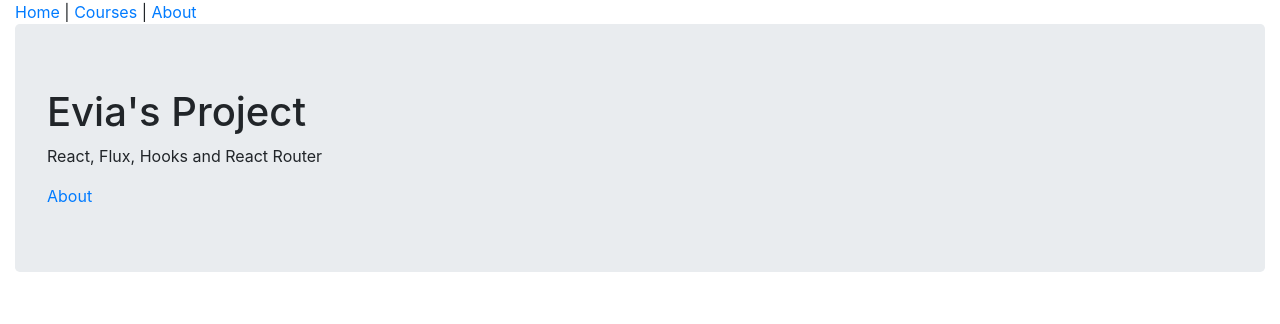
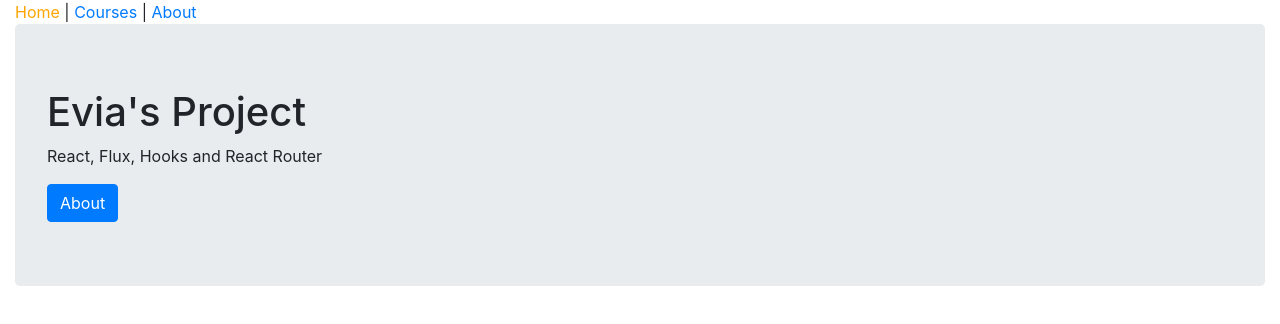
Before and after one commit to Evia-H/react-hooks-flux, a React (Create React App) app: page / in a window 1280 px wide. Shown: the top 324 px of the page. Built offline with nearby package versions, Linux system fonts and the light colour scheme; no server answers.

Commit message:
links and navlinks

```diff
--- a/src/components/HomePage.js
+++ b/src/components/HomePage.js
@@ -1,11 +1,14 @@
 import React from "react";
+import { Link } from "react-router-dom";
 
 function HomePage() {
   return (
     <div className="jumbotron">
       <h1>Evia's Project</h1>
       <p>React, Flux, Hooks and React Router</p>
-      <a href="/about">About</a>
+      <Link to="about" className="btn btn-primary">
+        About
+      </Link>
     </div>
   );
 }
--- a/src/components/common/Header.js
+++ b/src/components/common/Header.js
@@ -1,10 +1,21 @@
 import React from "react";
+import { NavLink } from "react-router-dom";
 
 function Header() {
+  const ActiveStyle = { color: "orange" };
   return (
     <nav>
-      <a href="/">Home</a> | <a href="/courses">Courses</a> |{" "}
-      <a href="/about">About</a>
+      <NavLink activeStyle={ActiveStyle} exact to="/">
+        Home
+      </NavLink>
+      {" | "}
+      <NavLink activeStyle={ActiveStyle} to="/courses">
+        Courses
+      </NavLink>
+      {" | "}
+      <NavLink activeStyle={ActiveStyle} to="/about">
+        About
+      </NavLink>
     </nav>
   );
 }
```
